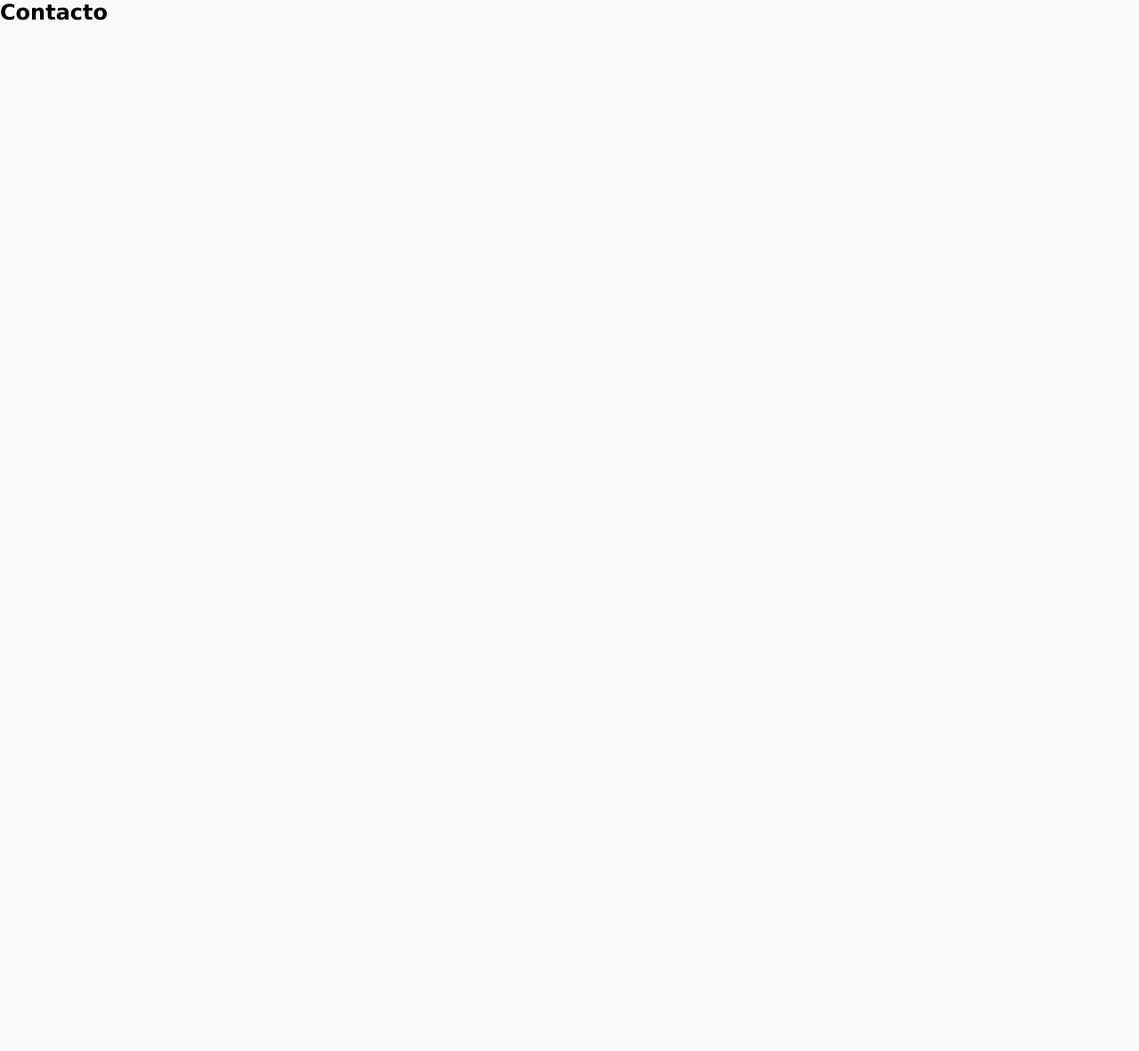
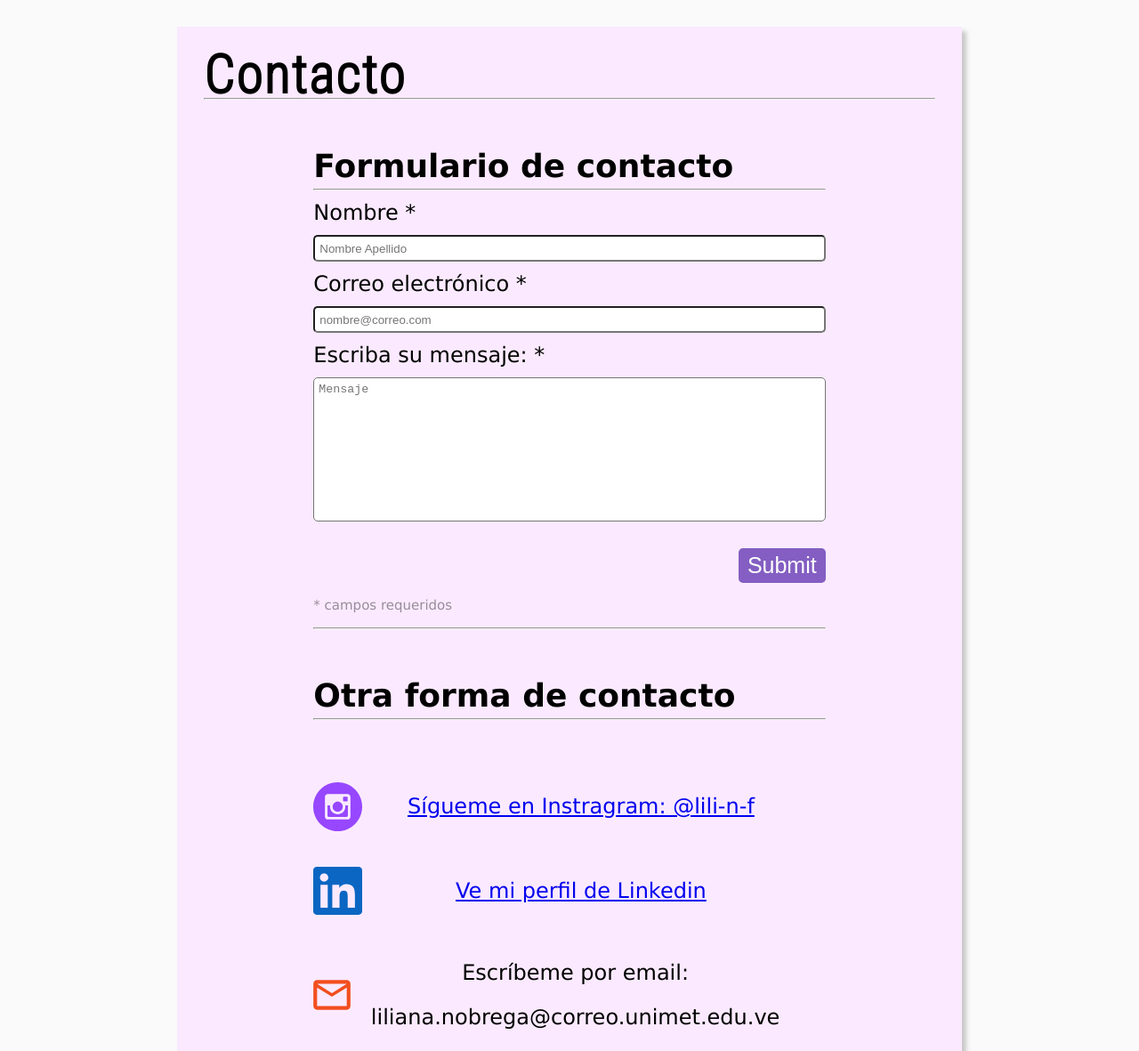
Before and after one commit to lili-n-f/microproyecto1-sdi, a plain HTML site: page index.html in a window 1280 px wide. Shown: the top 1181 px of the page at 89% size. Before the commit the page ends 800 px from the top, so only its background shows below. Drawn offline with Linux system fonts and the light colour scheme.

Commit message:
listo falta validación

```diff
--- a/index.html
+++ b/index.html
@@ -6,12 +6,51 @@
     <meta name="viewport" content="width=device-width, initial-scale=1.0">
     <title>Portafolio Liliana Nóbrega</title>
     <link rel="stylesheet" href="styles.css">
-    <script ></script>
+    <link rel="preconnect" href="https://fonts.googleapis.com">
+    <link rel="preconnect" href="https://fonts.gstatic.com" crossorigin>
+    <link href="https://fonts.googleapis.com/css2?family=Roboto+Condensed:wght@300&display=swap" rel="stylesheet">
 </head>
 <body>
     <section>
         <div class="contactMe">
             <h1 id="contactMe">Contacto</h1>
+            <hr>
+            <br>
+            <form method="post" class="contactForm" onsubmit="return validateForm()">
+                <h2>Formulario de contacto</h2>
+                <hr>
+                <label for="name">Nombre *</label>
+                <input type="text" id="nameInput" title="Ingrese aquí su nombre" name="name" placeholder="Nombre Apellido" required>
+                <label for="email">Correo electrónico *</label>
+                <input type="email" id="emailInput" title="Ingrese aquí su email" name="email" placeholder="nombre@correo.com" required>
+                <label for="msg">Escriba su mensaje: *</label>
+                <textarea name="msg" id="msgInput" cols="30" rows="10" placeholder="Mensaje"></textarea>
+                <input type="submit" id="submitButton">
+                <p>* campos requeridos</p>
+                <hr>
+                <br>
+            </form>
+            <div class="otherContactInfo">
+                <h2>Otra forma de contacto</h2>
+                <hr>
+                <br>
+                <div class="box">
+                    <img src="img/instagram.svg" alt="Instagram" class="logo">
+                    <a target="_blank" href="https://www.instagram.com/lili.n.f/?hl=es" class="contactInfo">Sígueme en Instragram: @lili-n-f</a>
+                </div>
+                <div class="box">
+                    <img src="img/linkedin.svg" alt="Linkedin" class="logo">
+                    <a target="_blank" href="https://www.linkedin.com/in/liliana-n%C3%B3brega-19b83b19a/?midToken=AQF30HLvZkcpAw&midSig=2ffLjGGrNHEFY1&trk=eml-email_pymk_02-header-50-profile&trkEmail=eml-email_pymk_02-header-50-profile-null-cz0evb%7Ekut0j91w%7E2l-null-neptune%2Fprofile%7Evanity%2Eview" class="contactInfo">Ve mi perfil de Linkedin</a>
+                </div>
+                <div class="box">
+                    <img src="img/email.svg" alt="Email" class="logo">
+                    <p class="contactInfo">Escríbeme por email: liliana.nobrega@correo.unimet.edu.ve</p>
+                </div>
+                <div class="box">
+                    <img src="img/whatsapp.svg" alt="whatsapp" class="logo">
+                    <a target="_blank" href="https://wa.me/584142752210" class="contactInfo">Escríbeme por Whatsapp: +58-4142762210</a>
+                </div>
+            </div>
         </div>
     </section>
     <script src="main.js"></script>
--- a/styles.css
+++ b/styles.css
@@ -17,3 +17,97 @@ body {
     position: relative;
     font-family: 'verdana', sans-serif;
 }
+
+section {
+    width:100%;
+    position:relative;
+    display:flex;
+    justify-content: center;
+    align-content: center;
+    padding: 10px;
+}
+
+.contactMe {
+    background-color: var(--lightColor);
+    width: 70%;
+    padding: 30px;
+    margin:20px;
+    color: black;
+    line-height: 50px;
+    font-size: 1.5em;
+    box-shadow: 5px 5px 5px rgba(0,0,0,0.2);
+}
+
+#contactMe {
+    font-size: 60px;
+    font-family: 'Roboto Condensed', 'sans serif';
+    letter-spacing: 2px;
+}
+
+.contactForm, .otherContactInfo {
+    width: 70%;
+    margin:auto;
+    display: flex;
+    justify-content: center;
+    flex-direction: column;
+}
+
+.contactForm p {
+    color: rgba(0,0,0,0.4);
+    font-size: 15px;
+}
+
+#nameInput, #emailInput {
+    display: block;
+    height: 30px;
+    padding: 0px 5px;
+    border-radius: 5px;
+}
+
+textarea {
+    display: block;
+    resize: none;
+    padding: 5px 5px;
+    border-radius: 5px;
+}
+
+#submitButton {
+    cursor: pointer;
+    align-self: flex-end;
+    font-size: 25px;
+    margin-top: 30px;
+    background-color: var(--mainColor);
+    padding: 5px 10px;
+    color:white;
+    border: none;
+    border-radius: 5px;
+}
+
+#submitButton:hover {
+    background: var(--complementaryColor);
+}
+.otherContactInfo .contactInfo {
+    display: block;
+    text-align: center;
+}
+
+.box {
+    width: 95%;
+    position: relative;
+    padding: 10px 0px;
+    margin: 10px 0;
+    display: flex;
+    align-items: center;
+    justify-content: space-between;
+}
+
+.box::after {
+    content: "";
+    clear: both;
+    display: table;
+}
+
+.logo {
+    width: 10%;
+    float:left;
+}
```
Also changed, not shown: img/email.svg (added), img/instagram.svg (added), img/linkedin.svg (added), img/whatsapp.svg (added).
